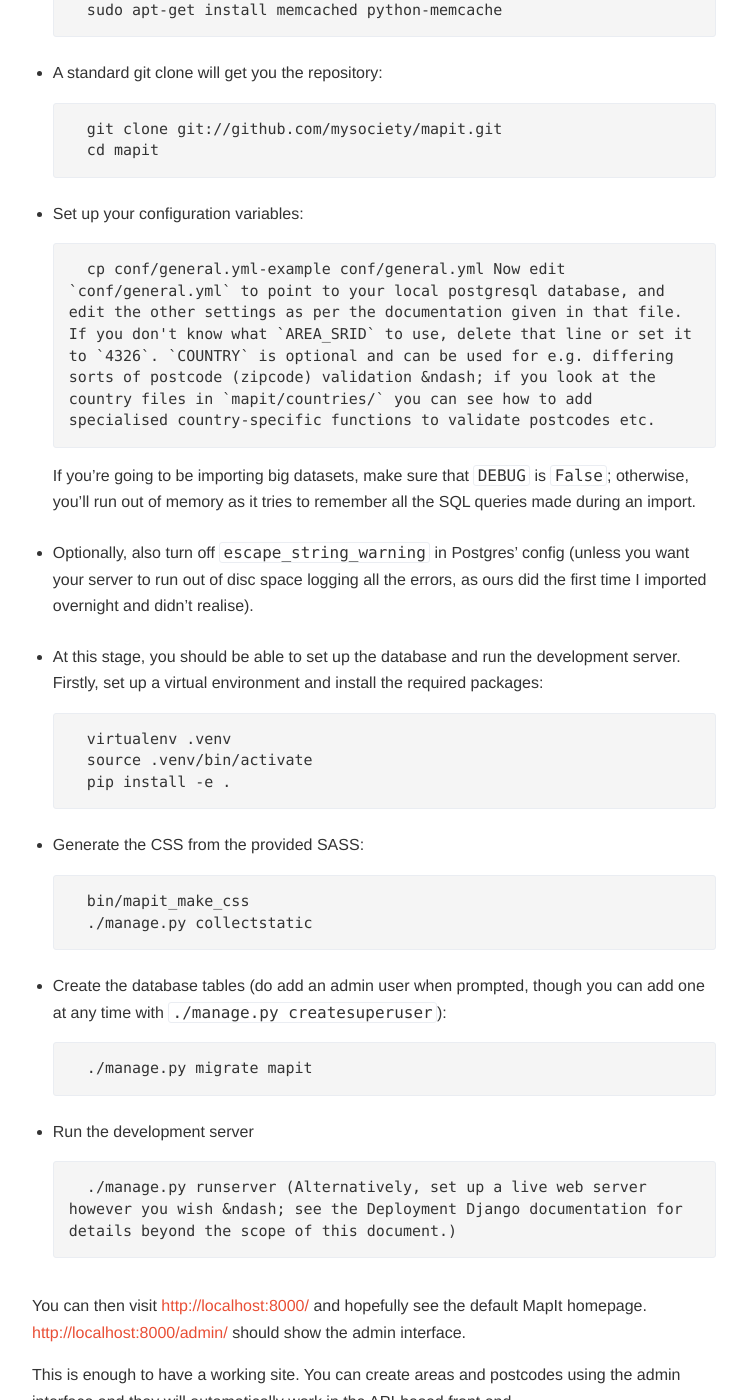
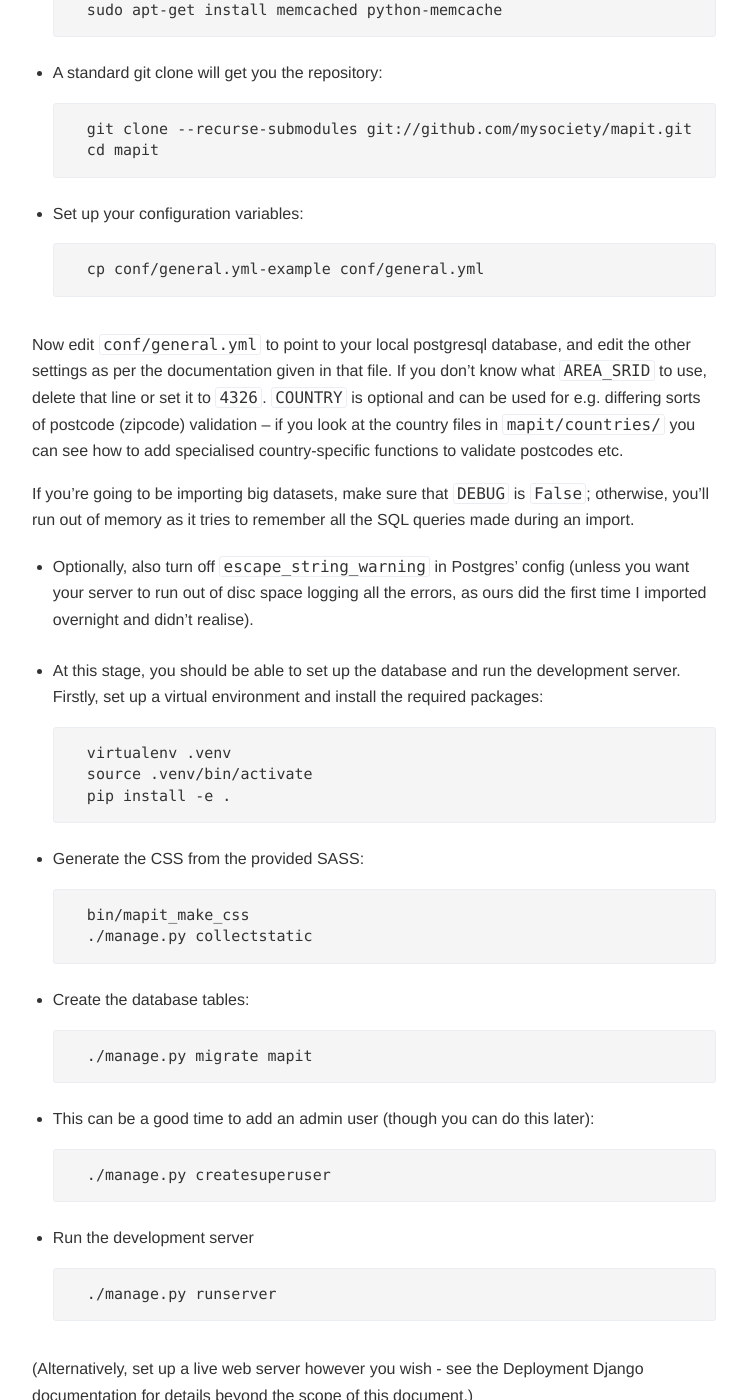
Before and after one commit to mysociety/mapit.poplus.org, a Jekyll site: the page built from docs/self-hosted/install/index.md, in a window 1280 px wide and 1400 px high, scrolled down 1979 px. Shown: the whole window, without its empty margins (266-1013 px from the left). Built offline with Jekyll 4.4.1, drawn with Linux system fonts in a browser that asks for light colours.

Commit message:
Minor documentation fixes in the installation instructions.
- git clone command updated to account for submodule
- The migrate command doesn't prompt for adding a super user
- Markdown formatting

```diff
--- a/docs/self-hosted/install/index.md
+++ b/docs/self-hosted/install/index.md
@@ -79,12 +79,13 @@ Installation standalone with the example project
 
 * A standard git clone will get you the repository:
 
-        git clone git://github.com/mysociety/mapit.git
+        git clone --recurse-submodules git://github.com/mysociety/mapit.git
         cd mapit
 
 * Set up your configuration variables:
 
         cp conf/general.yml-example conf/general.yml
+
 Now edit `conf/general.yml` to point to your local postgresql database, and
 edit the other settings as per the documentation given in that file. If you
 don't know what `AREA_SRID` to use, delete that line or set it to `4326`.
@@ -93,7 +94,7 @@ don't know what `AREA_SRID` to use, delete that line or set it to `4326`.
 `mapit/countries/` you can see how to add specialised country-specific
 functions to validate postcodes etc.
 
-    If you're going to be importing big datasets, make sure that `DEBUG` is
+If you're going to be importing big datasets, make sure that `DEBUG` is
 `False`; otherwise, you'll run out of memory as it tries to remember all the
 SQL queries made during an import.
 
@@ -114,15 +115,19 @@ required packages:
         bin/mapit_make_css
         ./manage.py collectstatic
 
-* Create the database tables (do add an admin user when prompted, though you
-  can add one at any time with `./manage.py createsuperuser`):
+* Create the database tables:
 
         ./manage.py migrate mapit
+
+* This can be a good time to add an admin user (though you can do this later):
+
+        ./manage.py createsuperuser
 
 * Run the development server
 
         ./manage.py runserver
-(Alternatively, set up a live web server however you wish &ndash; see the Deployment
+
+(Alternatively, set up a live web server however you wish - see the Deployment
 Django documentation for details beyond the scope of this document.)
 
 You can then visit <http://localhost:8000/> and hopefully see the default MapIt
```
Also changed, not shown: docs/self-hosted/index.md (+1 -1 lines).
